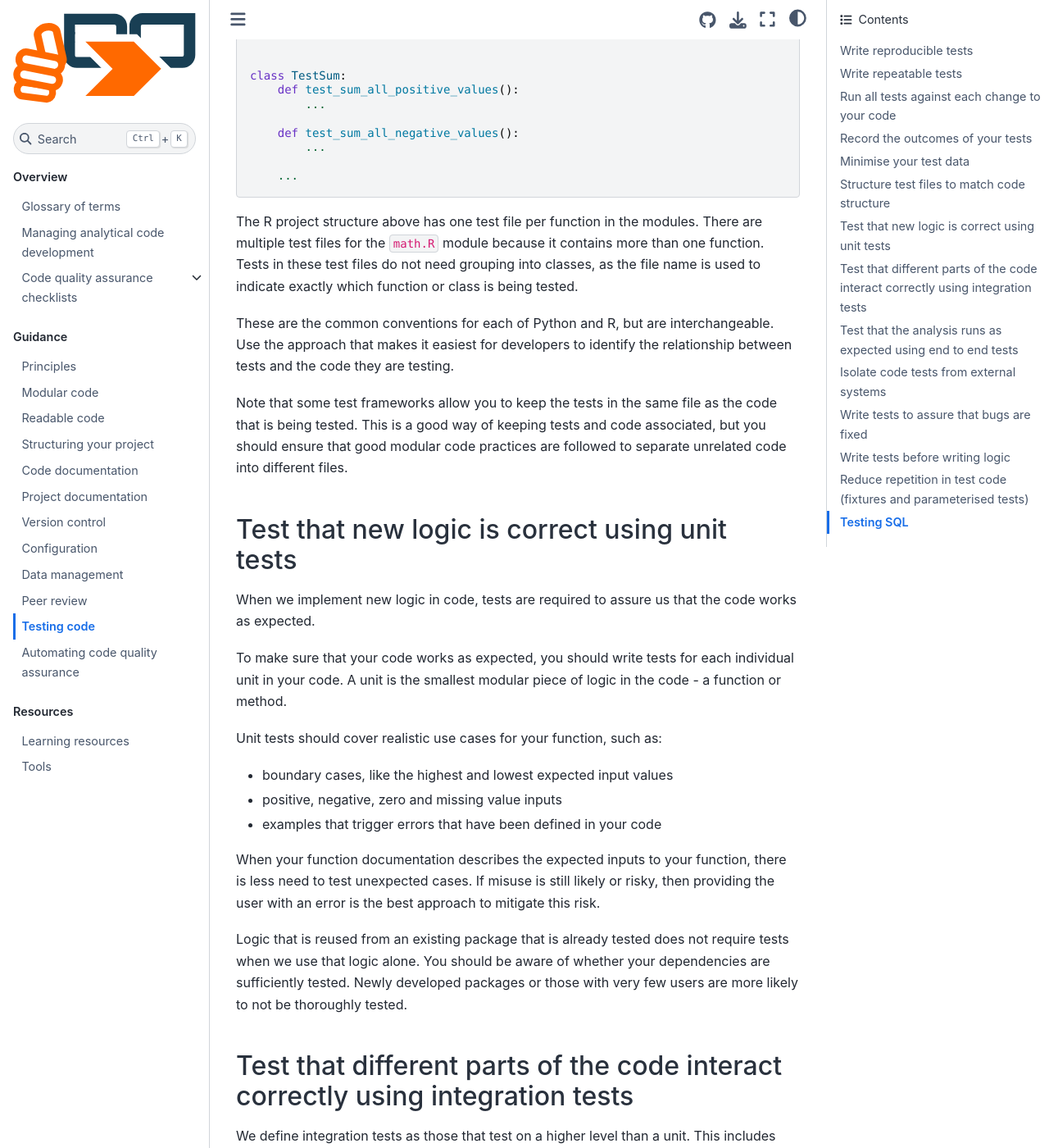
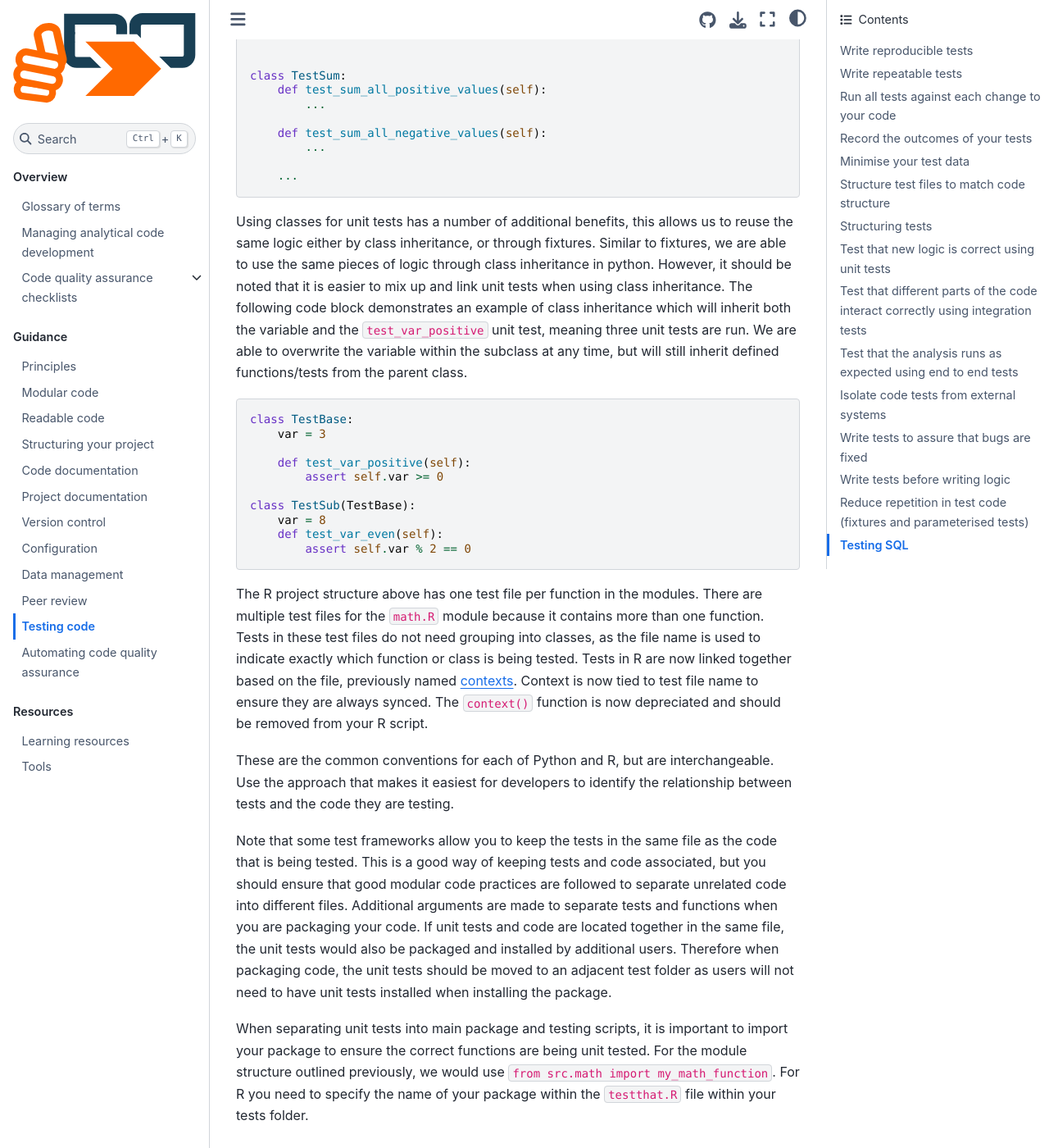
Before and after one commit to best-practice-and-impact/qa-of-code-guidance, a Jupyter Book: the page built from book/testing_code.md, in a window 1280 px wide and 1400 px high, scrolled down 5959 px. Shown: the whole window at 82% size. Built offline with Jupyter Book 1.0.4 settings and Sphinx 7.4.7 and the Sphinx Book theme 1.1.4, drawn with Linux system fonts in a browser that asks for light colours; some of the changed text lies outside the part shown.

Commit message:
128 add more information on test structure (#207)
* first few changes to testing section

* creating test structure section

* updating links to pep8, google, and tidyverse docs"

* removed internal links

* Updated info on contexts now being depreciated

* Replaces `its` to `it is`

* Formatting changes:

- Adding links to python and R test structure guide
- sp recommended
- add s to function

---------

Co-authored-by: ellie-o <131752277+ellie-o@users.noreply.github.com>

````diff
--- a/book/testing_code.md
+++ b/book/testing_code.md
@@ -240,28 +240,53 @@
 # An example for tests/unit/test_math.py
 
 class TestAbs:
-    def test_abs_all_positive_values():
+    def test_abs_all_positive_values(self):
         ...
 
-    def test_abs_all_negative_values():
+    def test_abs_all_negative_values(self):
         ...
 
     ...
 
 
 class TestSum:
-    def test_sum_all_positive_values():
+    def test_sum_all_positive_values(self):
         ...
 
-    def test_sum_all_negative_values():
+    def test_sum_all_negative_values(self):
         ...
 
     ...
 ```
 
+Using classes for unit tests has a number of additional benefits, this allows us to reuse the same logic either by class inheritance, or through fixtures.
+Similar to fixtures,
+we are able to use the same pieces of logic through class inheritance in python.
+However, it should be noted that it is easier to mix up and link unit tests when using class inheritance.
+The following code block demonstrates an example of class inheritance which will inherit both the
+variable and the `test_var_positive` unit test, meaning three unit tests are run.
+We are able to overwrite the variable within the subclass at any time, but will still inherit defined functions/tests from the parent class.
+
+```{code-block} python
+class TestBase:
+    var = 3
+
+    def test_var_positive(self):
+        assert self.var >= 0
+
+class TestSub(TestBase):
+    var = 8
+    def test_var_even(self):
+        assert self.var % 2 == 0
+```
+
+
 The R  project structure above has one test file per function in the modules.
 There are multiple test files for the `math.R` module because it contains more than one function.
 Tests in these test files do not need grouping into classes, as the file name is used to indicate exactly which function or class is being tested.
+Tests in R are now linked together based on the file, previously named [contexts](https://testthat.r-lib.org/reference/context.html).
+Context is now tied to test file name to ensure they are always synced.
+The `context()` function is now depreciated and should be removed from your R script.
 
 These are the common conventions for each of Python and R, but are interchangeable.
 Use the approach that makes it easiest for developers to identify the relationship between tests and the code they are testing.
@@ -269,6 +294,40 @@
 Note that some test frameworks allow you to keep the tests in the same file as the code that is being tested.
 This is a good way of keeping tests and code associated,
 but you should ensure that good modular code practices are followed to separate unrelated code into different files.
+Additional arguments are made to separate tests and functions when you are packaging your code.
+If unit tests and code are located together in the same file,
+the unit tests would also be packaged and installed by additional users.
+Therefore when packaging code,
+the unit tests should be moved to an adjacent test folder as users will not need to have unit tests installed when installing the package.
+
+When separating unit tests into main package and testing scripts, it is important to import your package to ensure the correct functions are being unit tested.
+For the module structure outlined previously, we would use `from src.math import my_math_function`.
+For R you need to specify the name of your package within the `testthat.R` file within your tests folder.
+
+## Structuring tests
+
+In order to maintain a consistency across modules you develop, you should follow [PEP8](https://www.python.org/dev/peps/pep-0008/) (python)
+or [Google](https://google.github.io/styleguide/Rguide.html) / [tidyverse](https://style.tidyverse.org/) (R) standards when structuring unit tests.
+
+For python this involves importing all needed functions at the beginning of the test file.
+To ensure that the correct functions are imported from your module,
+it is also recommended to install a local editable version into your virtual environment.
+This is done by running `pip install -e .` and any changes made to your
+module functions will also be updated in your python environment.
+Following this it is recommended to define fixtures, classes and then test functions.
+An example of this can be found below.
+More information can be found in Real Python [Getting Started With Testing in Python](https://realpython.com/python-testing/).
+
+Similar structure should be followed in R, with all modules loaded in the beginning of a test script.
+Test contexts and then functions should be defined in turn as shown above.
+For more information see [testing design in R](https://r-pkgs.org/testing-design.html).
+
+Generally tests within the same file should follow some structure or order.
+We recommend that the order that functions are defined in the main script is also mirrored
+within the test scripts.
+This will be easier for future developers to debug and follow.
+It also ensures that no functions have been missed and do not have unit tests written.
+
 
 ## Test that new logic is correct using unit tests
 
````
